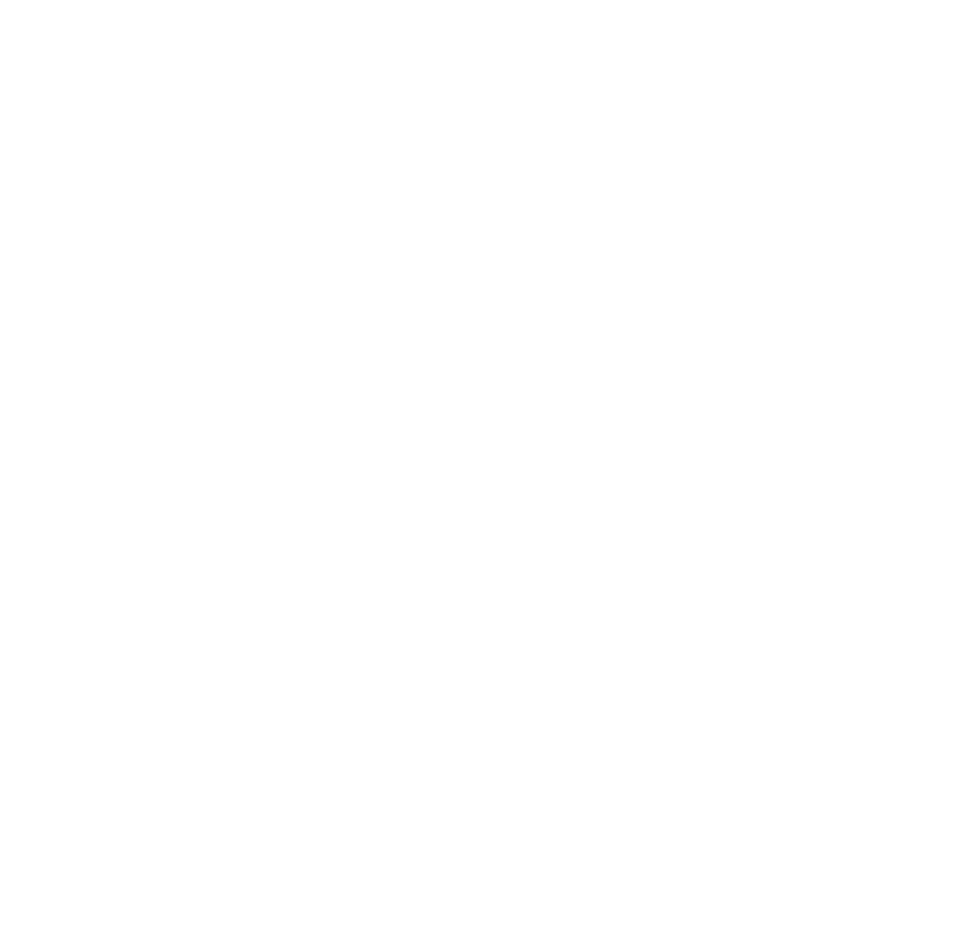
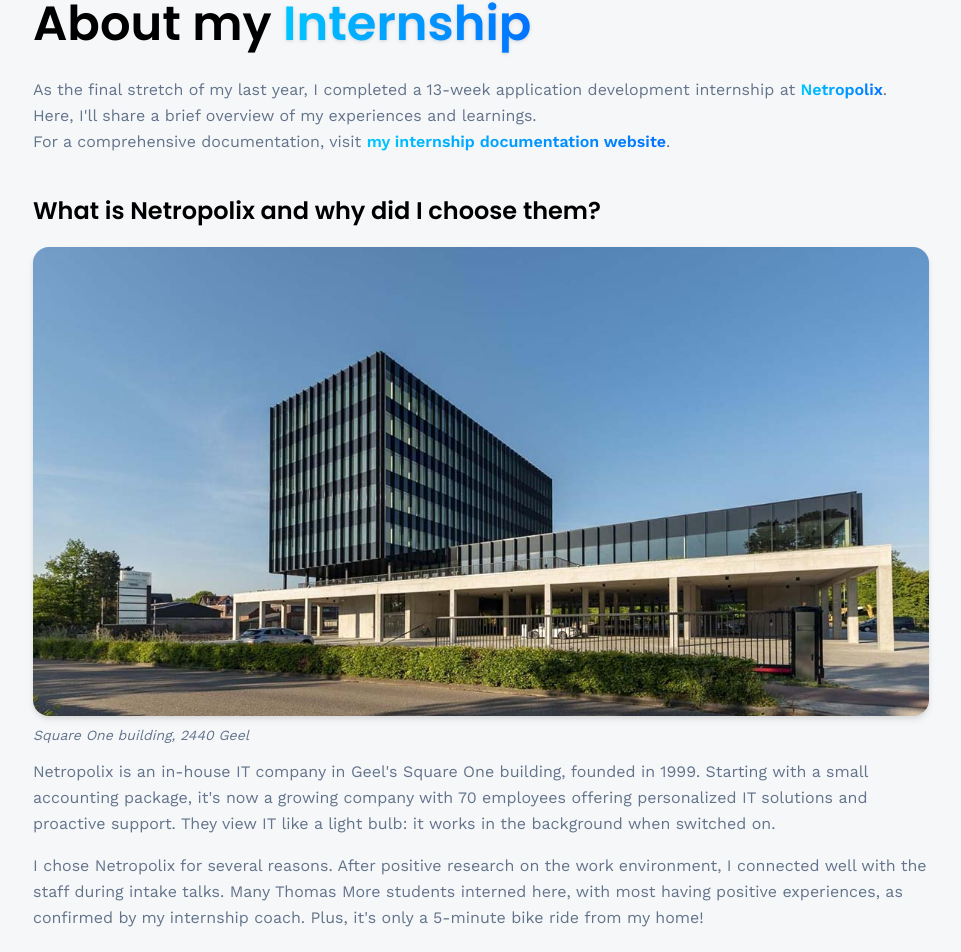
Before and after one commit to marnikmaes/3DPortfolio, a React (Vite) app in the folder portfolio/: page /internship in a window 1280 px wide. Before the commit this address had no page. Shown: the part 135-1087 px from the top of the page, without its empty margins (159-1120 px from the left). Before the commit the page ends 800 px from the top, so only its background shows below. Built offline with nearby package versions, Linux system fonts and the light colour scheme.

Commit message:
internshipPageStartup
internshipPageStartup

```diff
--- a/portfolio/src/App.jsx
+++ b/portfolio/src/App.jsx
@@ -2,6 +2,7 @@
 
 import {Home, About, Projects} from './pages';
 import Navbar from './components/Navbar';
+import Internship from './pages/Internship';
 
 const App = () => {
   return (
@@ -12,6 +13,7 @@
                 <Route path='/' element={<Home/>} />
                 <Route path='/about' element={<About/>} />
                 <Route path='/projects' element={<Projects/>} />
+                <Route path='/internship' element={<Internship/>} />
                 {/* <Route path='/contact' element={<Contact/>} /> */}
             </Routes>
         </Router>
--- a/portfolio/src/assets/images/index.js
+++ b/portfolio/src/assets/images/index.js
@@ -8,6 +8,7 @@
 import jozef from './jozef.png'
 import college from  './college.png'
 import di from './di.png'
+import squareOne from './squareOne.png'
 
 export {
     hero,
@@ -20,4 +21,5 @@
     jozef,
     college,
     di,
+    squareOne,
 }
--- a/portfolio/src/components/Navbar.jsx
+++ b/portfolio/src/components/Navbar.jsx
@@ -14,6 +14,9 @@
                 <NavLink to="/projects" className={({ isActive }) => isActive ? "text-blue-500" : "text-black"}>
                     Projects
                 </NavLink>
+                <NavLink to="/internship" className={({ isActive }) => isActive ? "text-blue-500" : "text-black"}>
+                    Internship
+                </NavLink>
             </nav>
         </header>
     )
--- /dev/null
+++ b/portfolio/src/pages/Internship.tsx
@@ -0,0 +1,94 @@
+import React from 'react'
+import { Link } from "react-router-dom";
+
+import {squareOne} from '../assets/images'
+
+import CTA from '../components/CTA';
+
+
+const Internship = () => {
+    return (
+        <section className='max-container'>
+            <h1 className='head-text'>
+                About my <span className='blue-gradient_text drop-shadow font-semibold'> Internship </span>
+            </h1>
+
+            <p className='text-slate-500 mt-5 leading-relaxed'>
+                As the final stretch of my last year, I completed a 13-week application development internship at <span><Link to={'https://www.ntx.be/en/'} className='font-semibold blue-gradient_text'>Netropolix</Link></span>.
+                Here, I'll share a brief overview of my experiences and learnings.<br/>
+                For a comprehensive documentation, visit <span><Link to={'https://marnikmaes-internship2024.netlify.app/'} className='font-semibold blue-gradient_text'>my internship documentation website</Link></span>.
+            </p>
+
+            <div className='py-10'>
+                <div className='pb-5 text-2xl font-poppins font-semibold'>
+                    <h2>What is Netropolix and why did I choose them?</h2>
+                </div>
+                <img src={squareOne} alt="Square One building" className='w-fit h-fit rounded-2xl drop-shadow-md'/>
+                <p className='pt-2 italic text-slate-500 leading-relaxed text-sm'>Square One building, 2440 Geel</p>
+                <p className='pt-3 text-slate-500 leading-relaxed'>
+                    Netropolix is an in-house IT company in Geel's Square One building, founded in 1999. Starting with a small accounting package,
+                    it's now a growing company with 70 employees offering personalized IT solutions and proactive support. They view IT like a light bulb:
+                    it works in the background when switched on.
+                </p>
+                <p className='pt-4 text-slate-500 leading-relaxed'>
+                    I chose Netropolix for several reasons. After positive research on the work environment, I connected well with the staff during intake talks.
+                    Many Thomas More students interned here, with most having positive experiences, as confirmed by my internship coach.
+                    Plus, it's only a 5-minute bike ride from my home!
+                </p>
+            </div>
+
+            <div className='pb-10'>
+                <div className='pb-5 text-2xl font-poppins font-semibold'>
+                    <h2>Dobby.Online</h2>
+                </div>
+                <p className='text-slate-500 leading-relaxed'>
+                    During my internship at Netropolix, I'll work on a project for Zeron,
+                    a real estate software company known for Syndesk and Rentdesk. Acquired by the Garantis group in 2022,
+                    Zeron aims to enhance client solutions.
+                </p>
+                <p className='pt-4 text-slate-500 leading-relaxed'>
+                    Dobby.Online will bring together Zeron's features from platforms like Syndesk and Rentdesk into one easy-to-use platform.
+                    Instead of juggling multiple platforms, Dobby.Online will make everything smoother.
+                    It will utilize advanced technologies to make both the front and back ends better, making previously challenging tasks achievable.
+                </p>
+                <p className='pt-4 text-slate-500 leading-relaxed'>
+                    For my internship, I'll be hands-on in creating this platform from scratch.
+                    This includes everything from designing to actual development, giving me valuable experience in building a new platform.
+                </p>
+            </div>
+
+            <div className='pb-10'>
+                <div className='pb-5 text-2xl font-poppins font-semibold'>
+                    <h2>Technology Stack</h2>
+                </div>
+                <p className='text-slate-500 leading-relaxed'>
+                    <span className='font-semibold'>Front-end Development - React</span><br/>
+                    The front-end will be developed using React, a popular JavaScript library known for building user interfaces efficiently.
+                    This choice was right up my alley since my previous positive experiences with React,
+                    finding it intuitive and seamless for web development.
+                </p>
+                <p className='pt-4 text-slate-500 leading-relaxed'>
+                    <span className='font-semibold'>Back-end Development - .NET</span><br/>
+                    Transitioning to the backend, it was decided to use C# (.NET) with a microservices architecture, following domain-driven design principles.
+                    Microservices break down applications into loosely connected services. I'm was excited to learn more about back-end development to further expand my skill set.
+                </p>
+                <p className='pt-4 text-slate-500 leading-relaxed'>
+                    <span className='font-semibold'>Database - PostgreSQL</span><br/>
+                    When it comes to the database, it was originally decided to use Couchbase, a NoSQL database known for its flexibility and scalability,
+                    particularly suited for handling large volumes of data. However, later on, the decision changed to PostgreSQL,
+                    a robust SQL database renowned for its reliability and performance. While not inherently part of my scope,
+                    it's always good to learn about new things and try to understand them.
+                </p>
+            </div>
+
+
+            {/* <div className='flex flex-wrap my-20 lg:gap-24 gap-16'></div> */}
+
+            <hr className='border-slate-200' />
+
+            <CTA />
+        </section>
+    );
+};
+
+export default Internship
--- a/portfolio/src/pages/Projects.jsx
+++ b/portfolio/src/pages/Projects.jsx
@@ -8,10 +8,7 @@
     return (
         <section className='max-container'>
             <h1 className='head-text'>
-                My{" "}
-                <span className='blue-gradient_text drop-shadow font-semibold'>
-                    Projects
-                </span>
+                About my <span className='blue-gradient_text drop-shadow font-semibold'> Projects </span>
             </h1>
 
             <p className='text-slate-500 mt-2 leading-relaxed'>
```
Also changed, not shown: portfolio/src/assets/images/squareOne.png (added).
